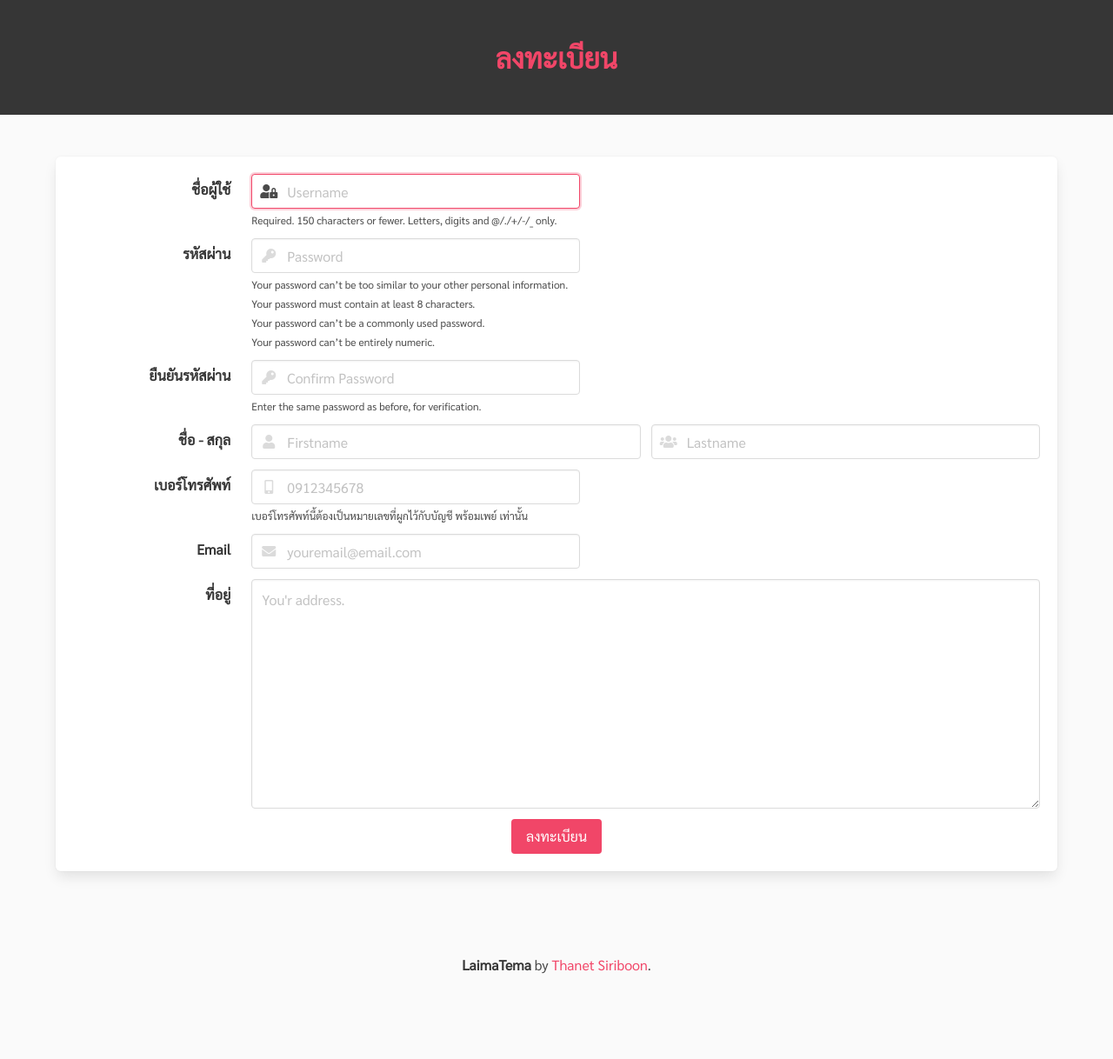
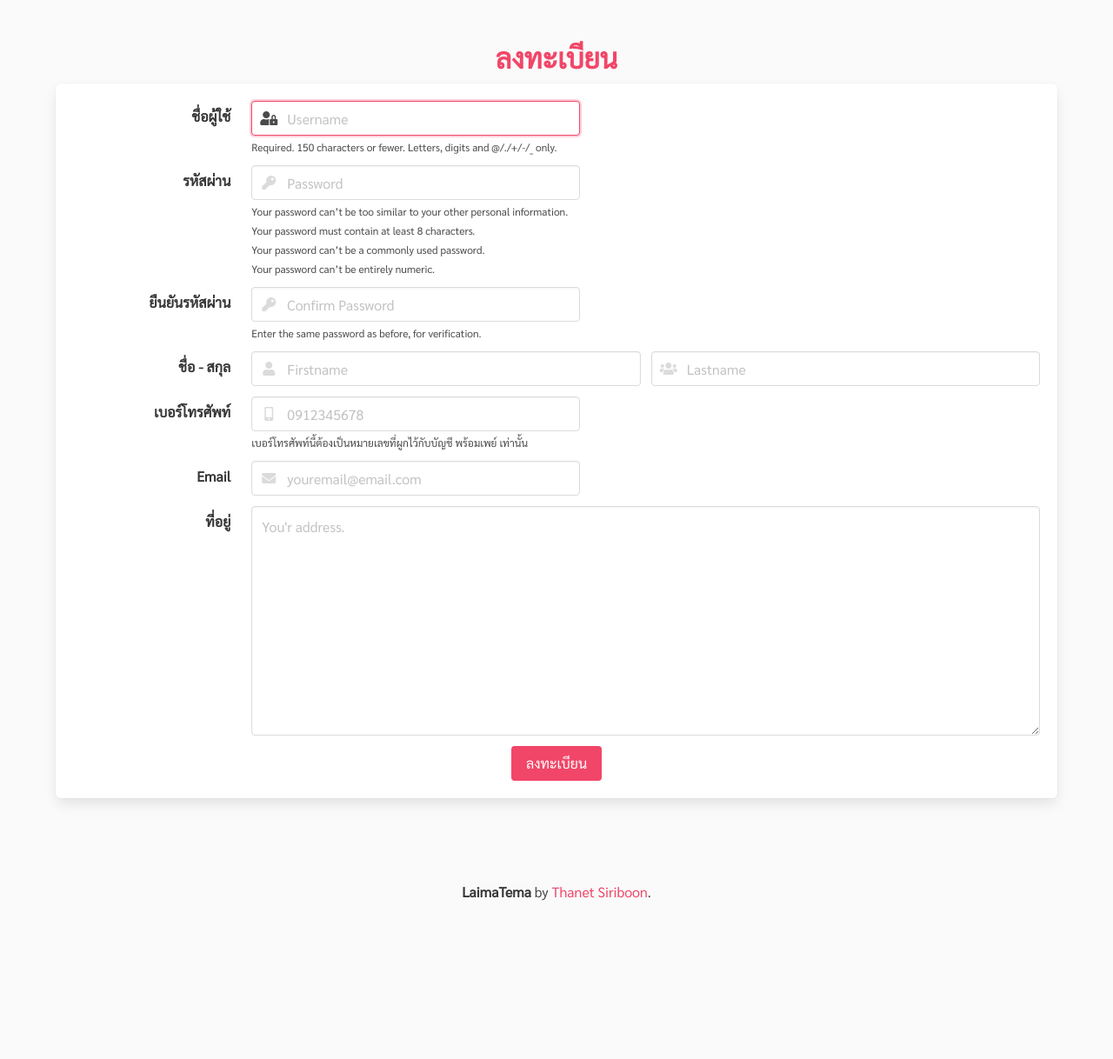
Before and after one commit to ShivasUBU/pythonanywhere, a Django app: page /signup in a window 1280 px wide. Shown: the part 56-1274 px from the top of the page at 87% size. After the commit the page ends 1092 px from the top, so only its background shows below. Run offline with Django 3.2, Linux system fonts and the light colour scheme; some libraries are stand-ins or nearby versions.

Commit message:
new signup

```diff
--- a/LaimaTema/templates/LaimaTema/signup-base.html
+++ b/LaimaTema/templates/LaimaTema/signup-base.html
@@ -47,20 +47,16 @@
         </div>
     </div>
 </nav>
-
-<section class="hero has-background-dark">
-    <div class="hero-body">
-        <div class="field has-text-centered">
-            <h1 class="title has-text-danger">ลงทะเบียน</h1>
-        </div>
-    </div>
-</section>
-
 <section class="hero">
     <div class="hero-body">
-        <div class="container box">
-            {% block signup %}
-            {% endblock %}
+        <div class="container">
+            <div class="field has-text-centered">
+                <h1 class="title has-text-danger">ลงทะเบียน</h1>
+            </div>
+            <div class="box">
+                {% block signup %}
+                {% endblock %}
+            </div>
         </div>
     </div>
 </section>
```
